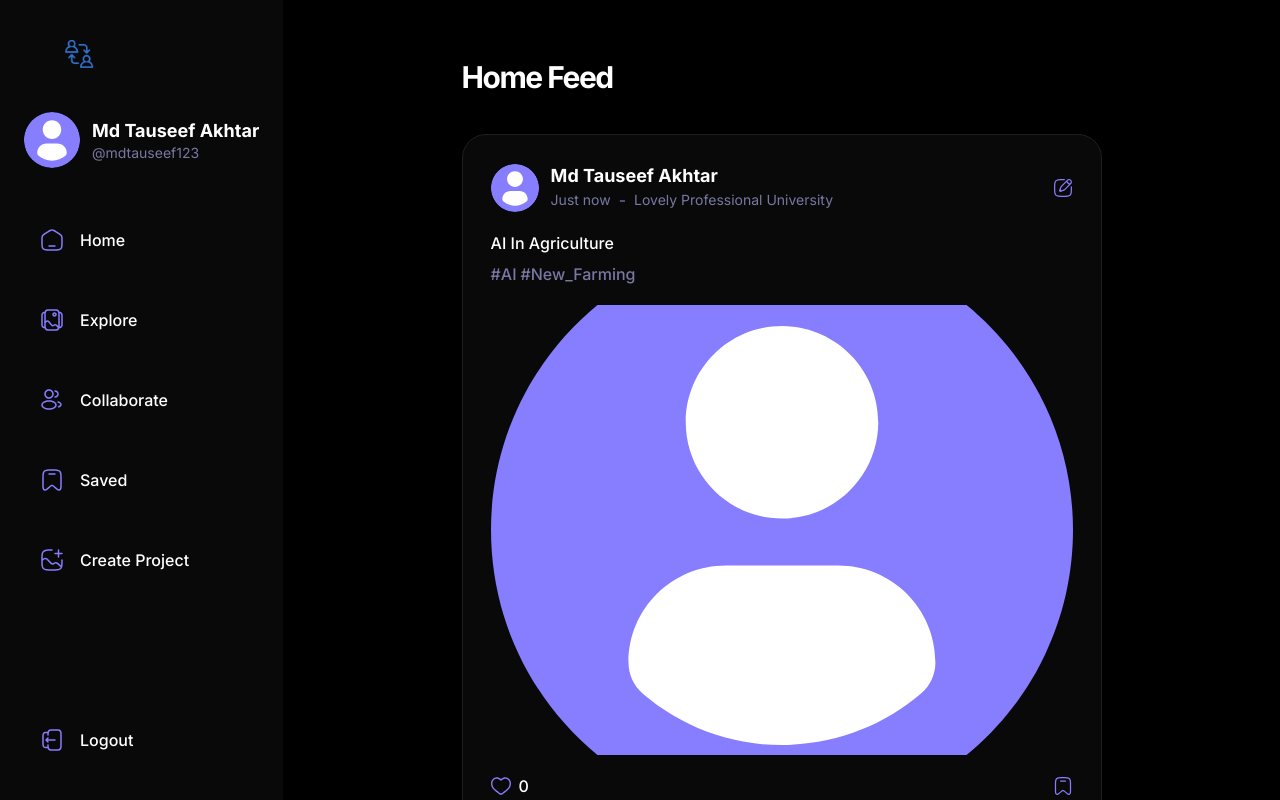
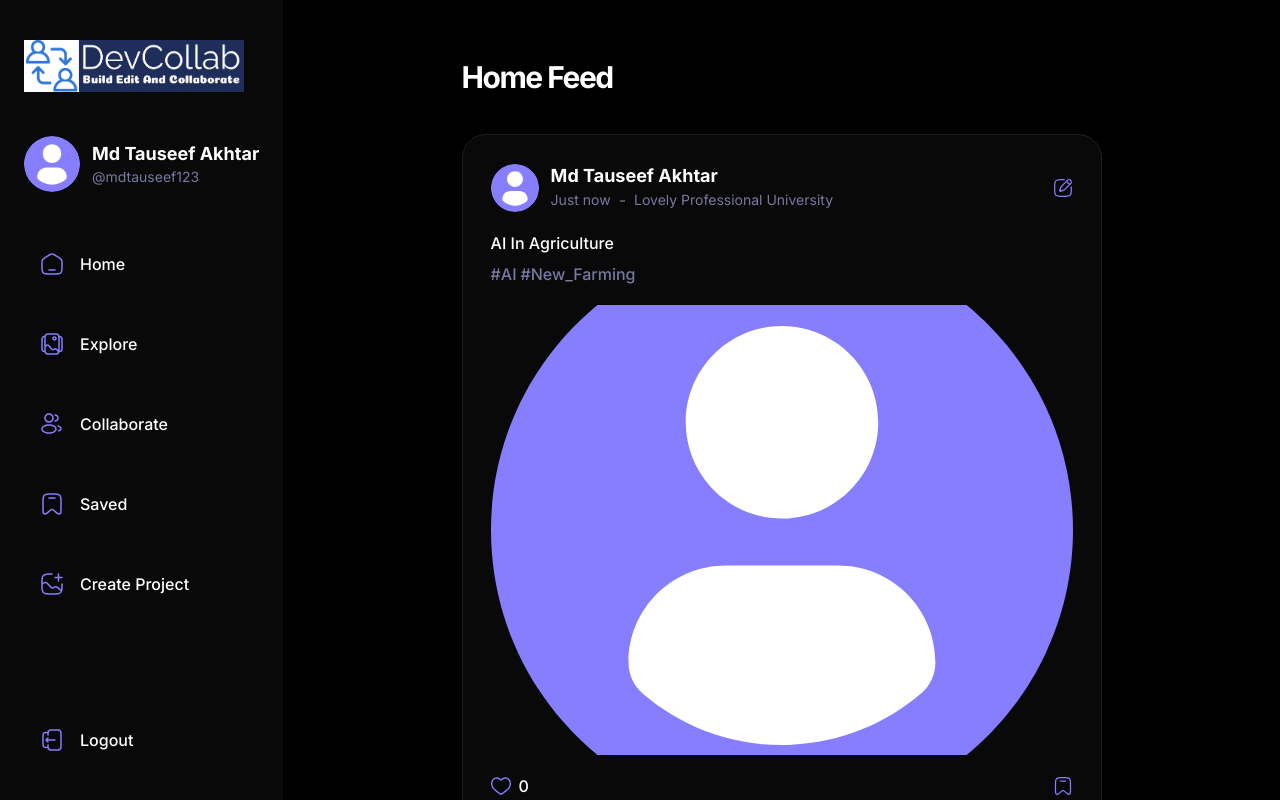
Before and after one commit to codinggita/dev_collab, a React (Vite) app: page / in a window 1280 px wide. Built offline with nearby package versions, Linux system fonts and the light colour scheme.

Commit message:
Changes the size of the image

```diff
--- a/src/components/shared/LeftSidebar.tsx
+++ b/src/components/shared/LeftSidebar.tsx
@@ -8,12 +8,12 @@ const LeftSidebar = () => {
   return (
     <nav className="leftsidebar">
       <div className="flex flex-col gap-11">
-        <Link to="/" className="flex gap-3 items-center ml-10">
+        <Link to="/" className="flex gap-3 items-center">
             <img
-              src="/assets/images/logon.png"
+              src="/assets/images/logoNew.png"
               alt="logo"
-              width={30}
-              height={50}
+              width={220}
+              height={130}
             />
         </Link>
 
--- a/src/components/shared/Topbar.tsx
+++ b/src/components/shared/Topbar.tsx
@@ -8,10 +8,10 @@ const Topbar = () => {
       <div className="flex-between py-4 px-5">
         <Link to="/" className="flex gap-3 items-center">
           <img
-            src="/assets/images/logon.png"
+            src="/assets/images/logoNew.png"
             alt="logo"
-            width={30}
-            height={50}
+            width={220}
+            height={130}
           />
         </Link>
         <div className="flex gap-4">
```
Also changed, not shown: public/assets/images/logoNew.png (added).
